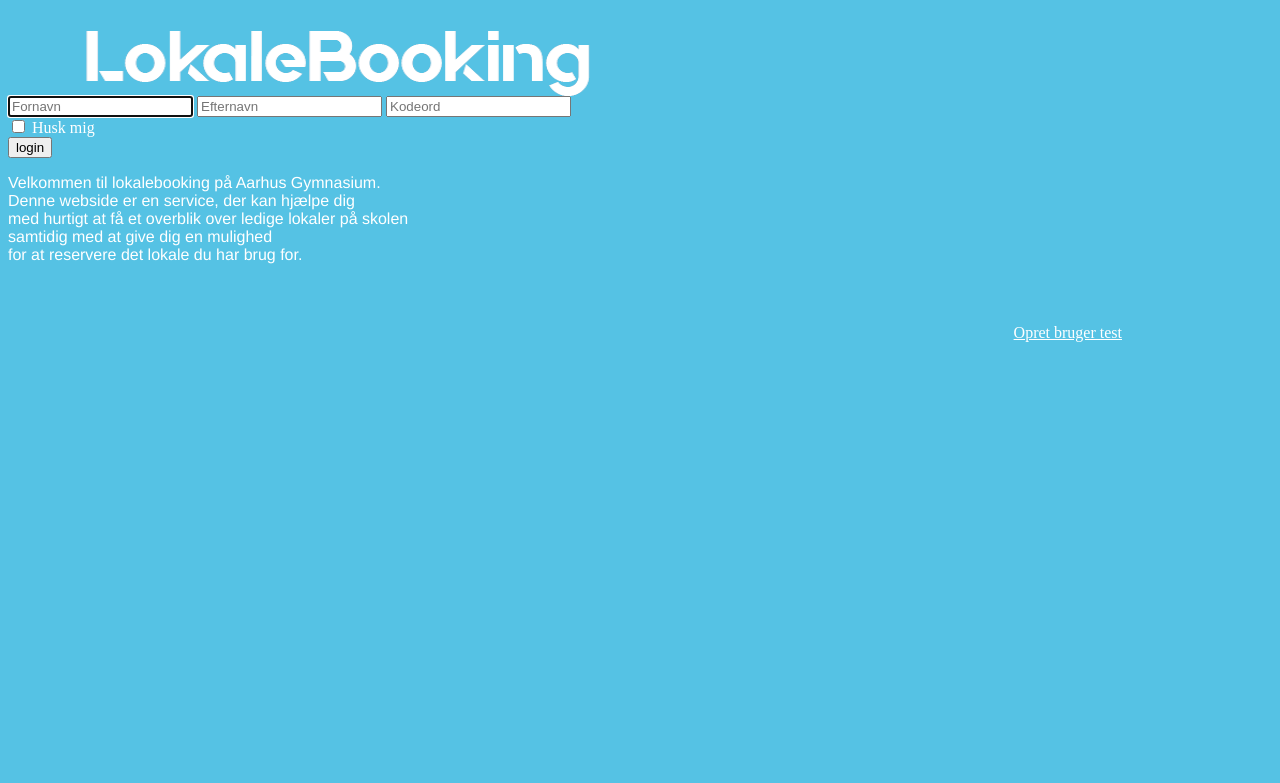
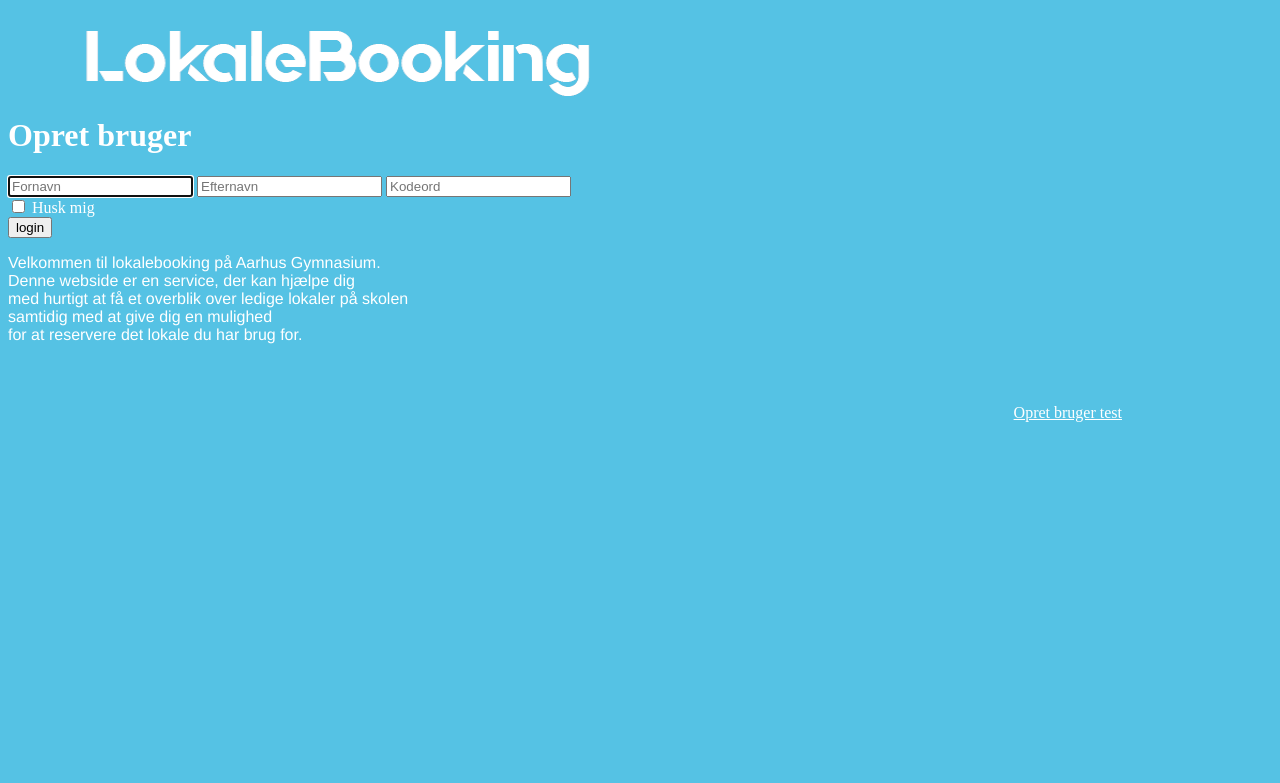
Before and after one commit to flixhack/lokaleBookIT, a PHP site: page /Front.php in a window 1280 px wide. Shown: the top 783 px of the page. Run offline with PHP 8.4, Linux system fonts and the light colour scheme; data that the repository does not hold is empty.

Commit message:
text center stuff

```diff
--- a/lokale/root/Front.php
+++ b/lokale/root/Front.php
@@ -33,19 +33,21 @@ background-color: #ffffff;
     <!-- <link href="style2.css" rel="stylesheet"> -->
   </head>
 </script>
-  <body class="text-center">
+  <body class="text-right">
     <img src="logo2.png" alt="Title" style="width:660px;height:88px;">
       <form name="login" action="login.php" method="POST">
-      <form class="form-signin text-center">
+      <form class="form-signin text-right">
   <!--<input type="text" style="position:absolute;TOP:35px;left:670px" placeholder="Fornavn" name="Navn" id="Navn"><br>
   <input type="text" style="position:absolute;TOP:35px;left:850px" placeholder="Efternavn" name="Efternavn" id="Efternavn"><br>
   <input type="password" style="position:absolute;TOP:35px;left:1030px" placeholder="Kodeord" name="Password" id="Password"><br>-->
 
-            <input type="text" id="Fornavn" class="form-control text-center" placeholder="Fornavn" required autofocus>
+        <h1 class="h3 mb-3 font-weight-normal text-center">Opret bruger</h1>
 
-            <input type="text" id="Efternavn" class="form-control text-center" placeholder="Efternavn" required autofocus>
+            <input type="text" id="Fornavn" class="form-control text-right" placeholder="Fornavn" required autofocus>
 
-              <input type="password" id="Password" class="form-control text-center" placeholder="Kodeord" required autofocus>
+            <input type="text" id="Efternavn" class="form-control text-right" placeholder="Efternavn" required autofocus>
+
+              <input type="password" id="Password" class="form-control text-right" placeholder="Kodeord" required autofocus>
 
               <div class="checkbox mb-3 text-center">
                 <label>
@@ -59,7 +61,7 @@ background-color: #ffffff;
   </form>
 </body>
 
-  <A HREF="signUp/signUpSite.php" class="format text-center">Opret bruger test</A>
+  <A HREF="signUp/signUpSite.php" class="format text-text-right">Opret bruger test</A>
 
 
   <p class="sansserif">Velkommen til lokalebooking på Aarhus Gymnasium. <br /> Denne webside er en service, der kan hjælpe dig <br /> med hurtigt at få et overblik over ledige lokaler på skolen <br /> samtidig med at give dig en mulighed  <br /> for at reservere det lokale du har brug for. </p>
```
